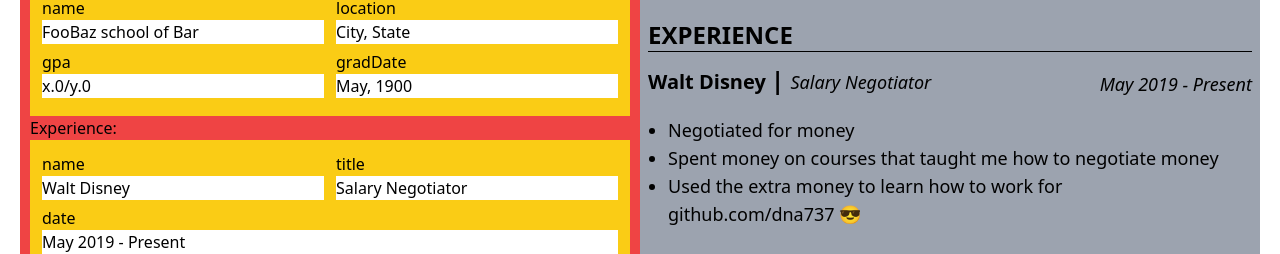
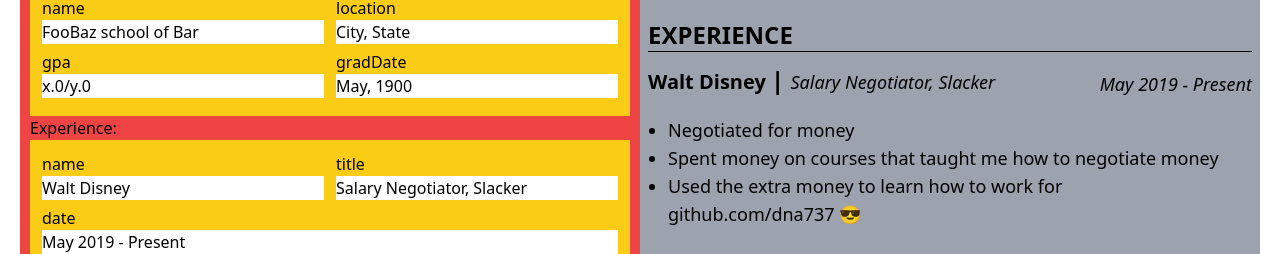
Before and after one commit to dna737/CV-builder, a React (Vite) app in the folder CV-builder/: page / in a window 1280 px wide. Shown: the part 226-480 px from the top of the page. Built offline with nearby package versions, Linux system fonts and the light colour scheme.

Commit message:
modify title of workExp title

```diff
--- a/CV-builder/src/components/AppContainer.jsx
+++ b/CV-builder/src/components/AppContainer.jsx
@@ -19,7 +19,7 @@
 
     const [experience, setExperience] = useImmer({
         name: "Walt Disney",
-        title: "Salary Negotiator",
+        title: "Salary Negotiator, Slacker",
         responsibilities: [
             { title: "Negotiated for money", id: v4() },
             {
```
